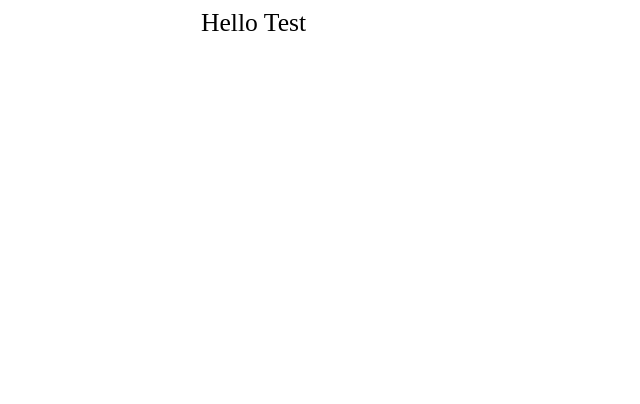
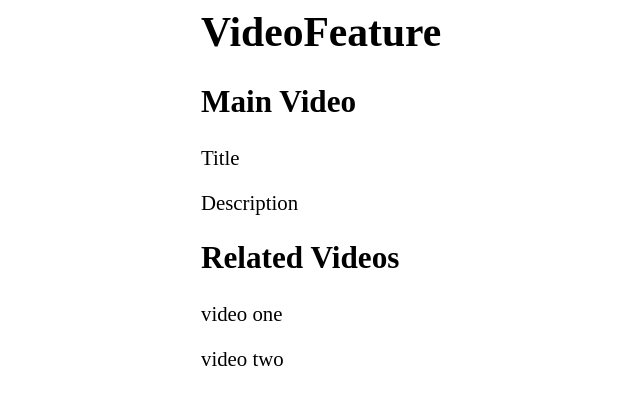
Before and after one commit to czaas/video-component, a React app: page / in a window 1280 px wide. Shown: the whole page, without its empty margins (64-704 px from the left). Built offline with nearby package versions, Linux system fonts and the light colour scheme.

Commit message:
Removed test component. Added VideoFeature component

```diff
--- a/app/css/main.scss
+++ b/app/css/main.scss
@@ -15,7 +15,7 @@ html {
 			width: 100%;
 			max-width: 750px;
 			margin: 0 auto;
-			font-size: 1.6rem;
+			font-size: 1.3rem;
 		}
 	}
 }
--- a/app/mount.js
+++ b/app/mount.js
@@ -2,6 +2,6 @@ import React from 'react';
 import ReactDom from 'react-dom';
 
 import './css/main.scss';
-import { TestMount } from './test.js';
+import { VideoFeature } from './video-feature/index';
 
-ReactDom.render(<TestMount />, document.getElementById('app'));
+ReactDom.render(<VideoFeature />, document.getElementById('app'));
--- a/app/test.js
+++ /dev/null
@@ -1,9 +0,0 @@
-import React from 'react';
-
-export class TestMount extends React.Component {
-	render() {
-		return (
-			<div className='container'>Hello Test</div>
-		);
-	}
-}
--- /dev/null
+++ b/app/video-feature/index.js
@@ -0,0 +1,24 @@
+import React from 'react';
+
+import { OtherVideos } from './other-videos';
+
+export class VideoFeature extends React.Component {
+	render() {
+		return (
+			<div className='container'>
+				<h1>VideoFeature</h1>
+
+				<div>
+					<h2>Main Video</h2>
+					<p>Title</p>
+					<p>Description</p>
+				</div>
+
+				<div>
+					<h2>Related Videos</h2>
+					<OtherVideos allVideos='' currentVideo='' />
+				</div>
+			</div>
+		);
+	}
+}
--- /dev/null
+++ b/app/video-feature/other-videos.js
@@ -0,0 +1,16 @@
+import React from 'react';
+
+export class OtherVideos extends React.Component {
+	render() {
+		return (
+			<div>
+				<div>
+					<p>video one</p>
+				</div>
+				<div>
+					<p>video two</p>
+				</div>
+			</div>
+		);
+	}
+}
```
